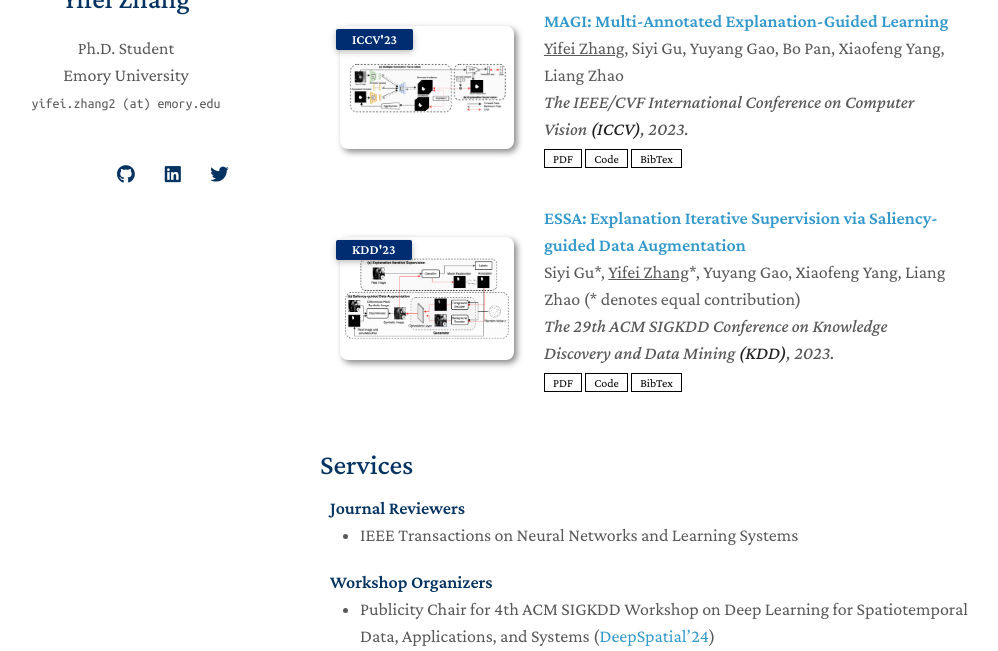
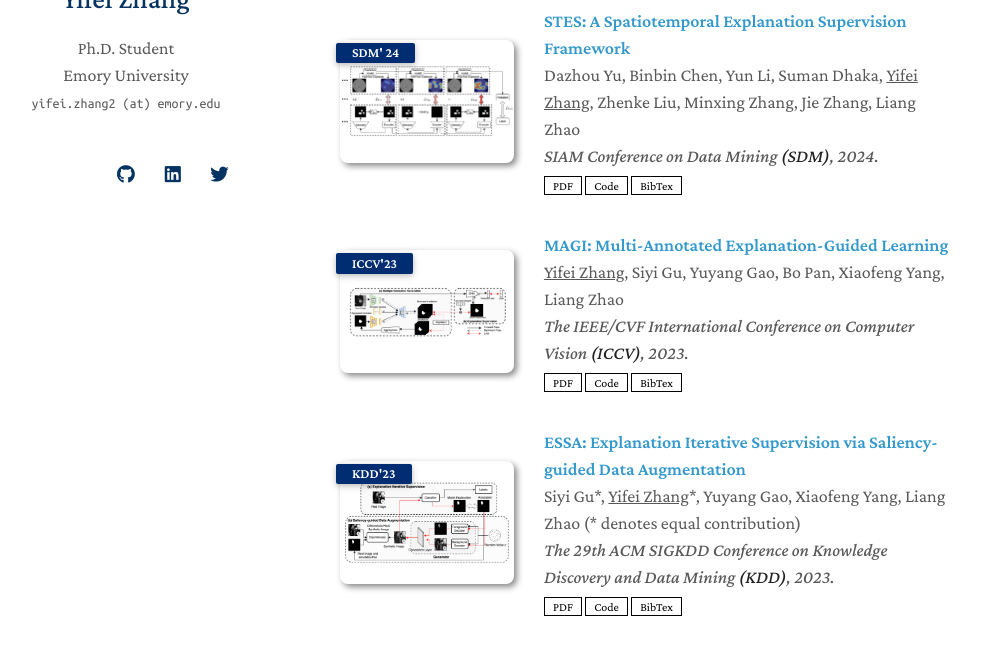
Before and after one commit to yifeizhangcs/yifeizhangcs.github.io, a Jekyll site: the page built from index.md, in a window 1280 px wide and 900 px high, scrolled down 1478 px, cut to the strip 249-900 px from the top of the window. Shown: the whole strip, without its empty margins (150-1148 px from the left). Built offline with Jekyll 4.4.1, drawn with Linux system fonts in a browser that asks for light colours; nearby versions of some CDN libraries; a style sheet for code colours, icons or effects is not loaded; our own code applies the rules of GitHub Pages for plain Markdown files.

Commit message:
Update publications.yml

```diff
--- a/_data/publications.yml
+++ b/_data/publications.yml
@@ -24,6 +24,15 @@ main:
     code: https://arxiv.org/pdf/2310.08420.pdf
     bibtex: https://arxiv.org/pdf/2310.08420.pdf
     image: ./assets/img/visual_prompt.png
+
+  - title: "STES: A Spatiotemporal Explanation Supervision Framework"
+    authors: Dazhou Yu, Binbin Chen, Yun Li, Suman Dhaka, <span style="text-decoration:underline">Yifei Zhang</span>, Zhenke Liu, Minxing Zhang, Jie Zhang, Liang Zhao
+    conference_short: SDM' 24
+    conference: SIAM Conference on Data Mining <strong>(SDM)</strong>, 2024.
+    pdf: https://epubs.siam.org/doi/pdf/10.1137/1.9781611978032.9
+    code: https://epubs.siam.org/doi/pdf/10.1137/1.9781611978032.9
+    bibtex: https://epubs.siam.org/doi/pdf/10.1137/1.9781611978032.9
+    image: ./assets/img/stes.png
 
   - title: "MAGI: Multi-Annotated Explanation-Guided Learning"
     authors: <span style="text-decoration:underline">Yifei Zhang</span>, Siyi Gu, Yuyang Gao, Bo Pan, Xiaofeng Yang, Liang Zhao
```
